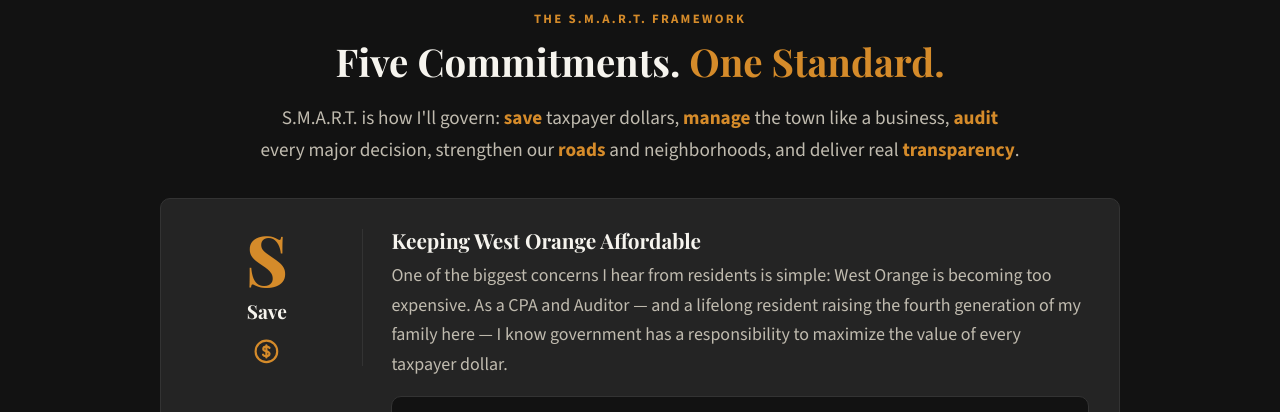
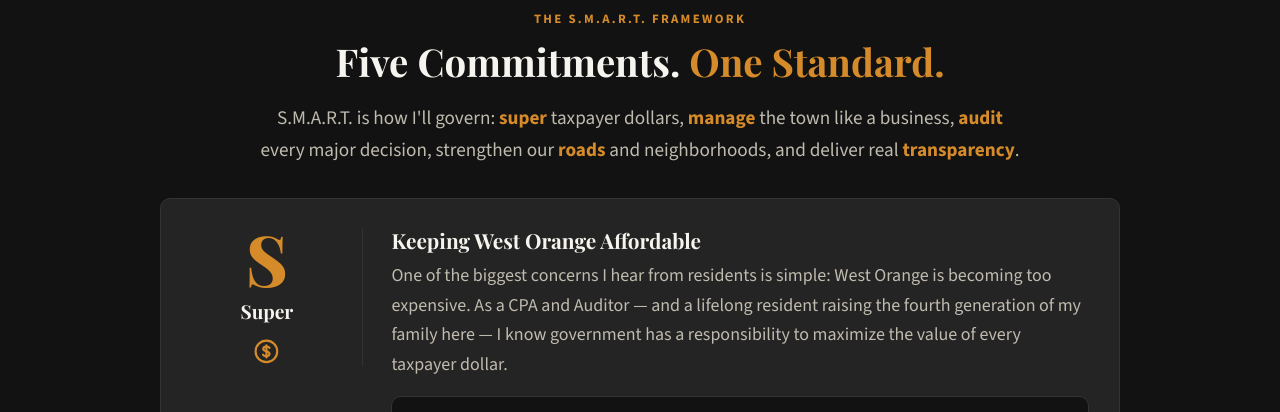
Before and after one commit to SiliconSaga/ken-site, a Jekyll site: the page built from priorities.html, in a window 1280 px wide and 900 px high, scrolled down 1352 px. Shown: the part 155-567 px from the top of the window. Built offline with Jekyll 4.4.1, drawn with Linux system fonts in a browser that asks for light colours; some web fonts are replaced.

Commit message:
fix(priorities): change SMART acronym S to stand for Super
Requested over chat: change what the "S" in the S.M.A.R.T. framework stands
for on the priorities page, from "Save" to "Super".

Updates both places on the page where the letter is spelled out: the intro
sentence under "The S.M.A.R.T. Framework" and the pillar card label itself.
The supporting paragraph and bullet list under that pillar still describe
fiscal savings (property taxes, cutting waste, etc.) and were left as-is —
flagged for review in the CR since "Super" no longer matches that content.

Co-Authored-By: Claude Sonnet 5 <noreply@anthropic.com>

```diff
--- a/priorities.html
+++ b/priorities.html
@@ -45,7 +45,7 @@ description: Priorities for West Orange — Kenneth Gibbons' S.M.A.R.T. leadersh
       <div class="gold-divider"></div>
       <p class="eyebrow">The S.M.A.R.T. Framework</p>
       <h2>Five Commitments. <span class="text-gold">One Standard.</span></h2>
-      <p class="lead">S.M.A.R.T. is how I'll govern: <strong class="text-gold">save</strong> taxpayer dollars, <strong class="text-gold">manage</strong> the town like a business, <strong class="text-gold">audit</strong> every major decision, strengthen our <strong class="text-gold">roads</strong> and neighborhoods, and deliver real <strong class="text-gold">transparency</strong>.</p>
+      <p class="lead">S.M.A.R.T. is how I'll govern: <strong class="text-gold">super</strong> taxpayer dollars, <strong class="text-gold">manage</strong> the town like a business, <strong class="text-gold">audit</strong> every major decision, strengthen our <strong class="text-gold">roads</strong> and neighborhoods, and deliver real <strong class="text-gold">transparency</strong>.</p>
     </div>
     <div class="pillar-list">
 
@@ -53,7 +53,7 @@ description: Priorities for West Orange — Kenneth Gibbons' S.M.A.R.T. leadersh
         <div class="pillar-grid">
           <div class="pillar-left">
             <span class="smart-letter">S</span>
-            <div class="pillar-name">Save</div>
+            <div class="pillar-name">Super</div>
             <span class="smart-icon"><svg viewBox="0 0 24 24"><circle cx="12" cy="12" r="9"/><path d="M12 7v10"/><path d="M14.6 9.1a2.6 2 0 0 0-2.6-1.1c-1.5 0-2.6.8-2.6 1.9 0 2.7 5.2 1.3 5.2 4.1 0 1.2-1.2 2-2.8 2a2.8 2 0 0 1-2.6-1.3"/></svg></span>
           </div>
           <div class="pillar-right">
```
